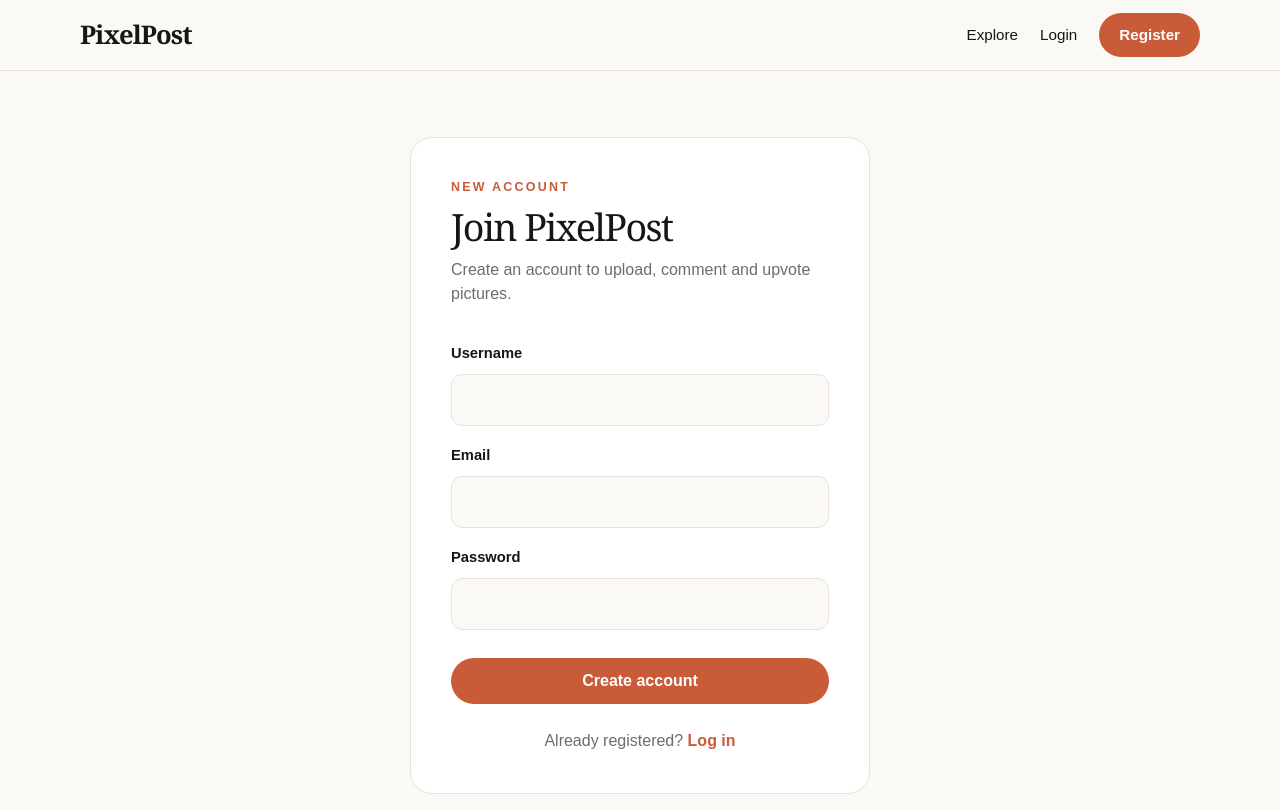
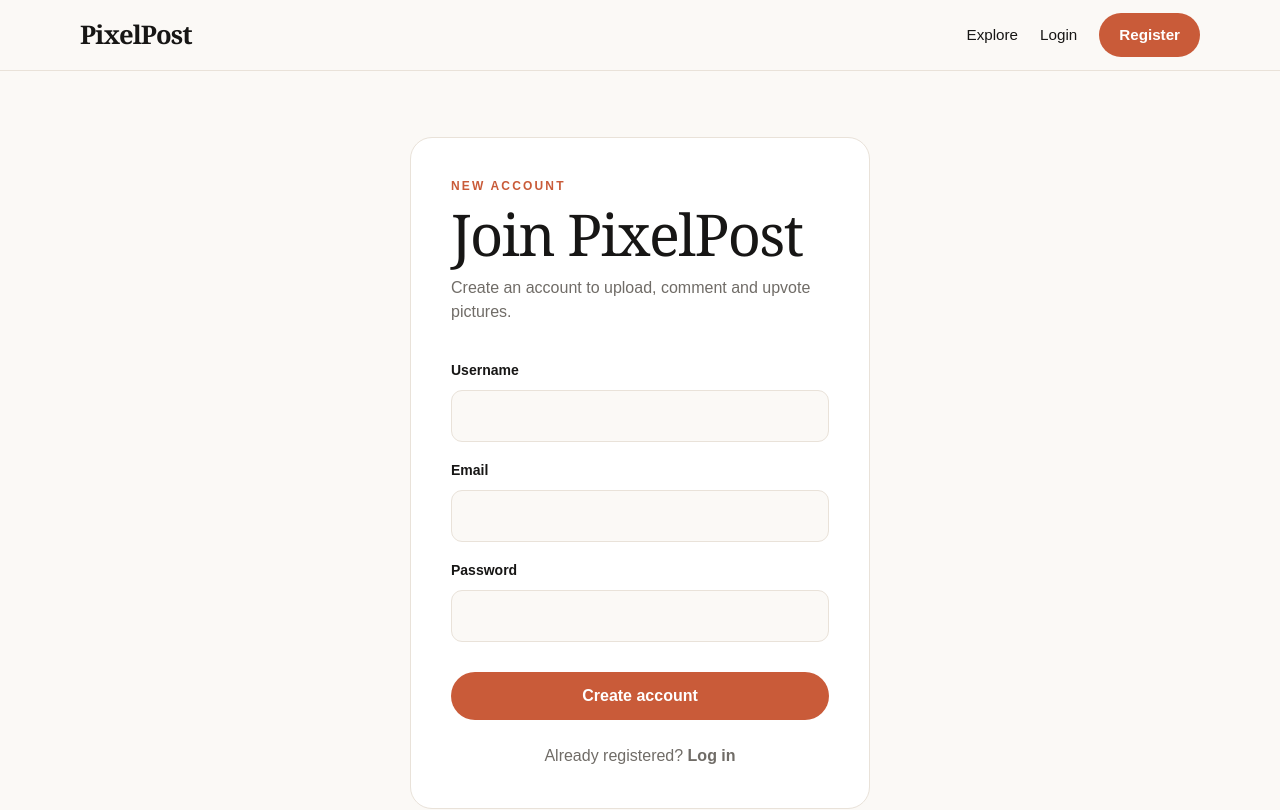
Before and after one commit to Dona-aa/Insta-Clone, a SvelteKit app: page /register in a window 1280 px wide. Shown: the top 810 px of the page. Built offline with nearby package versions, Linux system fonts and the light colour scheme.

Commit message:
Convert register page to Tailwind

```diff
--- a/src/routes/register/+page.svelte
+++ b/src/routes/register/+page.svelte
@@ -2,29 +2,69 @@
 	let { form } = $props();
 </script>
 
-<section class="auth-page">
-	<div class="form-card">
-		<p class="eyebrow">New account</p>
-		<h1>Join PixelPost</h1>
-		<p class="muted">Create an account to upload, comment and upvote pictures.</p>
+<section class="grid place-items-center pt-7">
+	<div
+		class="w-full max-w-[460px] rounded-[22px] border border-[#e9e2d9] bg-white p-10 max-[800px]:px-5 max-[800px]:py-7"
+	>
+		<p class="mb-2.5 text-xs font-bold uppercase tracking-[0.18em] text-[#c95b39]">
+			New account
+		</p>
+
+		<h1 class="mb-3 font-serif text-[2.35rem] leading-[1.05] tracking-[-0.1rem] text-[#171615]">
+			Join PixelPost
+		</h1>
+
+		<p class="m-0 text-[#706c67]">
+			Create an account to upload, comment and upvote pictures.
+		</p>
 
 		{#if form?.error}
-			<p class="alert">{form.error}</p>
+			<p class="mt-5 rounded-[10px] bg-[#fff0eb] px-3.5 py-3 text-sm text-[#923a23]">
+				{form.error}
+			</p>
 		{/if}
 
-		<form class="stack-form" action="?/register" method="POST">
-			<label for="username">Username</label>
-			<input id="username" name="username" type="text" value={form?.username ?? ''} required />
+		<form class="mt-7 flex flex-col gap-2.5" action="?/register" method="POST">
+			<label class="mt-2 text-sm font-bold" for="username">Username</label>
+			<input
+				class="w-full rounded-[11px] border border-[#e9e2d9] bg-[#fbf9f6] px-3.5 py-3 text-base focus:border-[#c95b39] focus:outline-2 focus:outline-[#efc5b6]"
+				id="username"
+				name="username"
+				type="text"
+				value={form?.username ?? ''}
+				required
+			/>
 
-			<label for="email">Email</label>
-			<input id="email" name="email" type="email" value={form?.email ?? ''} required />
+			<label class="mt-2 text-sm font-bold" for="email">Email</label>
+			<input
+				class="w-full rounded-[11px] border border-[#e9e2d9] bg-[#fbf9f6] px-3.5 py-3 text-base focus:border-[#c95b39] focus:outline-2 focus:outline-[#efc5b6]"
+				id="email"
+				name="email"
+				type="email"
+				value={form?.email ?? ''}
+				required
+			/>
 
-			<label for="password">Password</label>
-			<input id="password" name="password" type="password" required />
+			<label class="mt-2 text-sm font-bold" for="password">Password</label>
+			<input
+				class="w-full rounded-[11px] border border-[#e9e2d9] bg-[#fbf9f6] px-3.5 py-3 text-base focus:border-[#c95b39] focus:outline-2 focus:outline-[#efc5b6]"
+				id="password"
+				name="password"
+				type="password"
+				required
+			/>
 
-			<button class="button" type="submit">Create account</button>
+			<button
+				class="mt-5 cursor-pointer rounded-full border-0 bg-[#c95b39] px-5 py-3 font-bold text-white transition hover:-translate-y-0.5 hover:bg-[#a64326]"
+				type="submit"
+			>
+				Create account
+			</button>
 		</form>
 
-		<p class="form-switch">Already registered? <a href="/login">Log in</a></p>
+		<p class="mt-6 text-center text-[#706c67]">
+			Already registered?
+			<a class="font-bold text-[#c95b39] hover:text-[#a64326]" href="/login">Log in</a>
+		</p>
 	</div>
 </section>
```
